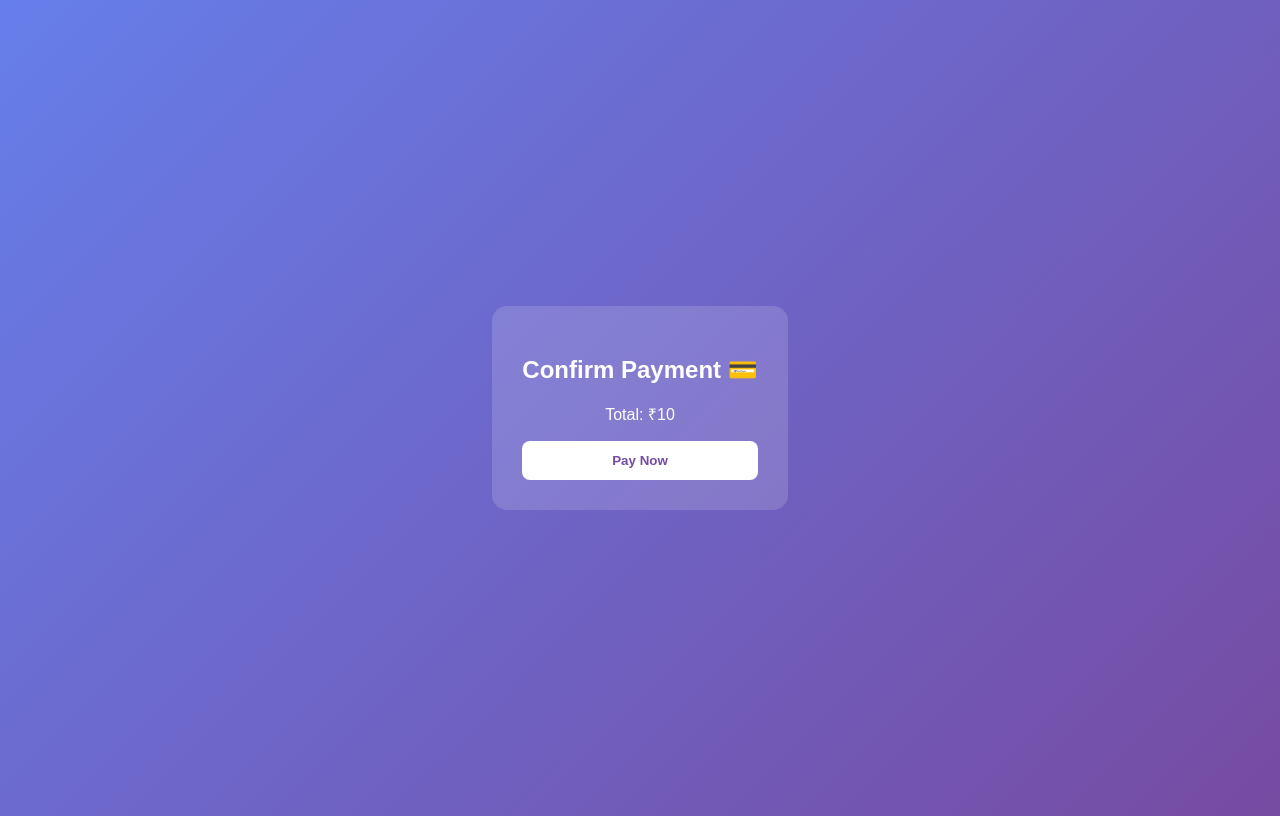
After one commit to MR-A-Ganish/robot, a Flask app: template templates/payment.html in a window 1280 px wide. The commit adds this page. Run offline with Flask 3, Linux system fonts and the light colour scheme; the template is opened without the code that fills it: most values are stand-ins (such as "Sample title", 1, 10 or a date in 2020); some libraries are stand-ins or nearby versions.

Commit message:
your message

```diff
--- a/app.py
+++ b/app.py
@@ -1,6 +1,6 @@
 from flask import Flask, render_template, request, redirect, session, jsonify
+import os
 import json
-import os
 import razorpay
 from database import connect_db, create_tables
 from werkzeug.security import generate_password_hash, check_password_hash
@@ -9,12 +9,11 @@ from robot.main import process_order
 app = Flask(__name__)
 app.secret_key = "supersecretkey"
 
-# Razorpay
+# Razorpay keys
 RAZORPAY_KEY_ID = os.environ.get("RAZORPAY_KEY_ID")
 RAZORPAY_SECRET = os.environ.get("RAZORPAY_SECRET")
+
 razorpay_client = razorpay.Client(auth=(RAZORPAY_KEY_ID, RAZORPAY_SECRET))
-
-create_tables()
 
 
 # ---------------- LOGIN ----------------
@@ -27,25 +26,20 @@ def login():
         email = request.form["email"]
         password = request.form["password"]
 
-        try:
-            conn = connect_db()
-            cur = conn.cursor()
+        conn = connect_db()
+        cur = conn.cursor()
 
-            cur.execute("SELECT * FROM users WHERE email=%s", (email,))
-            user = cur.fetchone()
+        cur.execute("SELECT * FROM users WHERE email=%s", (email,))
+        user = cur.fetchone()
 
-            cur.close()
-            conn.close()
+        cur.close()
+        conn.close()
 
-            if user and check_password_hash(user[2], password):
-                session["user"] = email
-                return redirect("/dashboard")
-            else:
-                error = "Invalid email or password ❌"
-
-        except Exception as e:
-            print("Login Error:", e)
-            error = "Server error ❌"
+        if user and check_password_hash(user[2], password):
+            session["user"] = email
+            return redirect("/dashboard")
+        else:
+            error = "Invalid email or password ❌"
 
     return render_template("login.html", error=error, form=form)
 
@@ -53,41 +47,28 @@ def login():
 # ---------------- SIGNUP ----------------
 @app.route("/signup", methods=["POST"])
 def signup():
-    error = None
-    form = "signup"
-
     email = request.form["email"]
     password = request.form["password"]
 
-    try:
-        conn = connect_db()
-        cur = conn.cursor()
+    conn = connect_db()
+    cur = conn.cursor()
 
-        cur.execute("SELECT * FROM users WHERE email=%s", (email,))
-        if cur.fetchone():
-            error = "User already exists ❌"
-        else:
-            hashed = generate_password_hash(password)
+    cur.execute("SELECT * FROM users WHERE email=%s", (email,))
+    if cur.fetchone():
+        return render_template("login.html", error="User already exists ❌", form="signup")
 
-            cur.execute(
-                "INSERT INTO users (email, password) VALUES (%s, %s)",
-                (email, hashed)
-            )
+    hashed = generate_password_hash(password)
 
-            conn.commit()
-            cur.close()
-            conn.close()
+    cur.execute(
+        "INSERT INTO users (email, password) VALUES (%s, %s)",
+        (email, hashed)
+    )
 
-            return redirect("/")
+    conn.commit()
+    cur.close()
+    conn.close()
 
-        cur.close()
-        conn.close()
-
-    except Exception as e:
-        print("Signup Error:", e)
-        error = "Signup failed ❌"
-
-    return render_template("login.html", error=error, form=form)
+    return redirect("/")
 
 
 # ---------------- DASHBOARD ----------------
@@ -111,23 +92,34 @@ def dashboard():
             "id": p[0],
             "name": p[1],
             "price": p[2],
-            "img": p[3],
-            "weight": p[4],
-            "fragile": p[5]
+            "img": p[3]
         })
 
     return render_template("dashboard.html", products=products)
 
 
 # ---------------- CART ----------------
-@app.route("/cart")
+@app.route("/cart", methods=["POST"])
 def cart():
+    items = request.form["items"]
+    session["cart"] = items
+    return redirect("/payment")
+
+
+# ---------------- PAYMENT PAGE ----------------
+@app.route("/payment")
+def payment():
     if "user" not in session:
         return redirect("/")
-    return render_template("cart.html")
+
+    items = json.loads(session.get("cart", "[]"))
+
+    total = sum(item["price"] for item in items)
+
+    return render_template("payment.html", amount=total)
 
 
-# ---------------- PAYMENT ----------------
+# ---------------- CREATE PAYMENT ----------------
 @app.route("/create_payment", methods=["POST"])
 def create_payment():
     amount = int(request.form["amount"]) * 100
@@ -145,29 +137,32 @@ def create_payment():
     })
 
 
-# ---------------- PLACE ORDER ----------------
-@app.route("/place_order", methods=["POST"])
-def place_order():
+# ---------------- PAYMENT SUCCESS ----------------
+@app.route("/payment_success")
+def payment_success():
     if "user" not in session:
         return redirect("/")
 
-    items = request.form["items"]
+    items = json.loads(session.get("cart", "[]"))
 
     conn = connect_db()
     cur = conn.cursor()
 
+    # Store order
     cur.execute(
         "INSERT INTO orders (user_email, items, status) VALUES (%s, %s, %s)",
-        (session["user"], items, "pending")
+        (session["user"], json.dumps(items), "processing")
     )
 
     conn.commit()
 
-    result = process_order(json.loads(items))
+    # 🤖 ROBOT PROCESS
+    result = process_order(items)
 
+    # Update status
     cur.execute(
         "UPDATE orders SET status=%s WHERE user_email=%s",
-        ("processed", session["user"])
+        ("completed", session["user"])
     )
 
     conn.commit()
@@ -186,4 +181,5 @@ def logout():
 
 # ---------------- RUN ----------------
 if __name__ == "__main__":
+    create_tables()
     app.run(host="0.0.0.0", port=10000)
--- /dev/null
+++ b/templates/payment.html
@@ -0,0 +1,77 @@
+<!DOCTYPE html>
+<html>
+<head>
+<title>Payment 💳</title>
+
+<style>
+body {
+    font-family: sans-serif;
+    background: linear-gradient(135deg,#667eea,#764ba2);
+    display:flex;
+    justify-content:center;
+    align-items:center;
+    height:100vh;
+    color:white;
+}
+
+.card {
+    background: rgba(255,255,255,0.15);
+    padding:30px;
+    border-radius:15px;
+    text-align:center;
+}
+
+button {
+    padding:12px;
+    width:100%;
+    border:none;
+    border-radius:8px;
+    background:white;
+    color:#764ba2;
+    font-weight:bold;
+    cursor:pointer;
+}
+</style>
+</head>
+
+<body>
+
+<div class="card">
+    <h2>Confirm Payment 💳</h2>
+    <p>Total: ₹{{amount}}</p>
+
+    <button onclick="pay()">Pay Now</button>
+</div>
+
+<script>
+function pay(){
+    fetch("/create_payment", {
+        method: "POST",
+        headers: {"Content-Type":"application/x-www-form-urlencoded"},
+        body: "amount={{amount}}"
+    })
+    .then(res => res.json())
+    .then(data => {
+
+        const options = {
+            key: data.key,
+            amount: data.amount,
+            currency: "INR",
+            name: "QuickCart",
+            order_id: data.order_id,
+
+            handler: function(response){
+                window.location.href = "/payment_success";
+            }
+        };
+
+        const rzp = new Razorpay(options);
+        rzp.open();
+    });
+}
+</script>
+
+<script src="https://checkout.razorpay.com/v1/checkout.js"></script>
+
+</body>
+</html>
```
Also changed, not shown: templates/result.html (+13 -34 lines).
